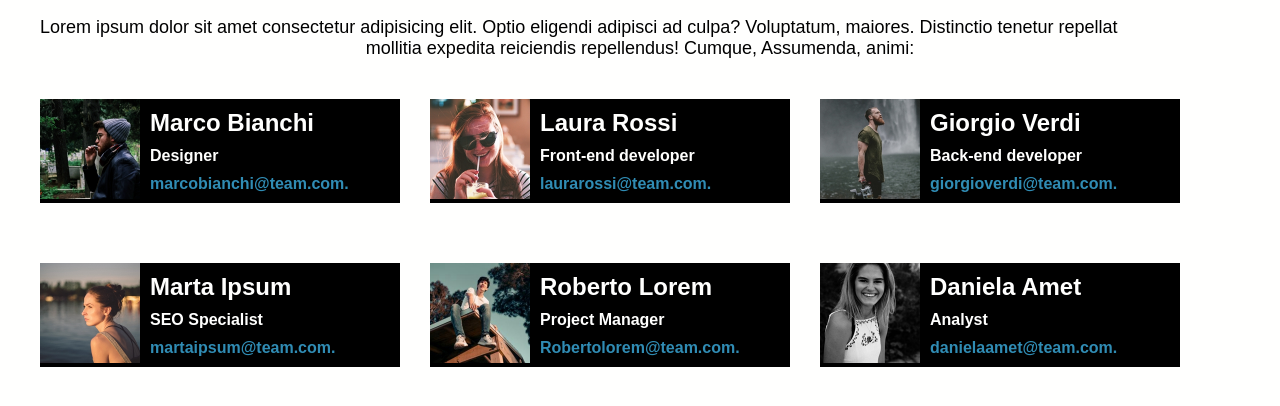
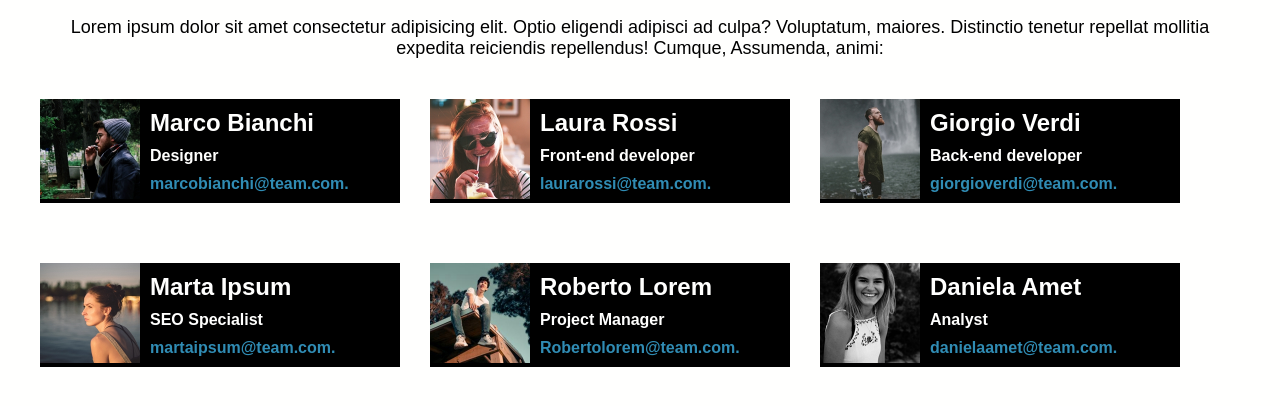
Before and after one commit to AugustoM94/html-css-float-cards, a plain HTML site: page index.html in a window 1280 px wide. Shown: the part 130-536 px from the top of the page. Drawn offline with Linux system fonts and the light colour scheme.

Commit message:
exercise completed

```diff
--- a/css/style.css
+++ b/css/style.css
@@ -28,6 +28,7 @@ h1 {
     color:#a32350;
     margin-bottom: 20px;
      font-family: "Fredoka,cursive";
+     font-weight: bold;
 
 }
 
@@ -35,6 +36,7 @@ h1 {
 .paragraph {
     padding-bottom: 20px;
     font-size: 18px;
+    text-align: center;
 }
 
 .big-box {
@@ -64,8 +66,3 @@ h2 {
 .pull-left{
     float: left;
 }
-
-span {
-    text-align: center;
-    display: block;
-}
```
